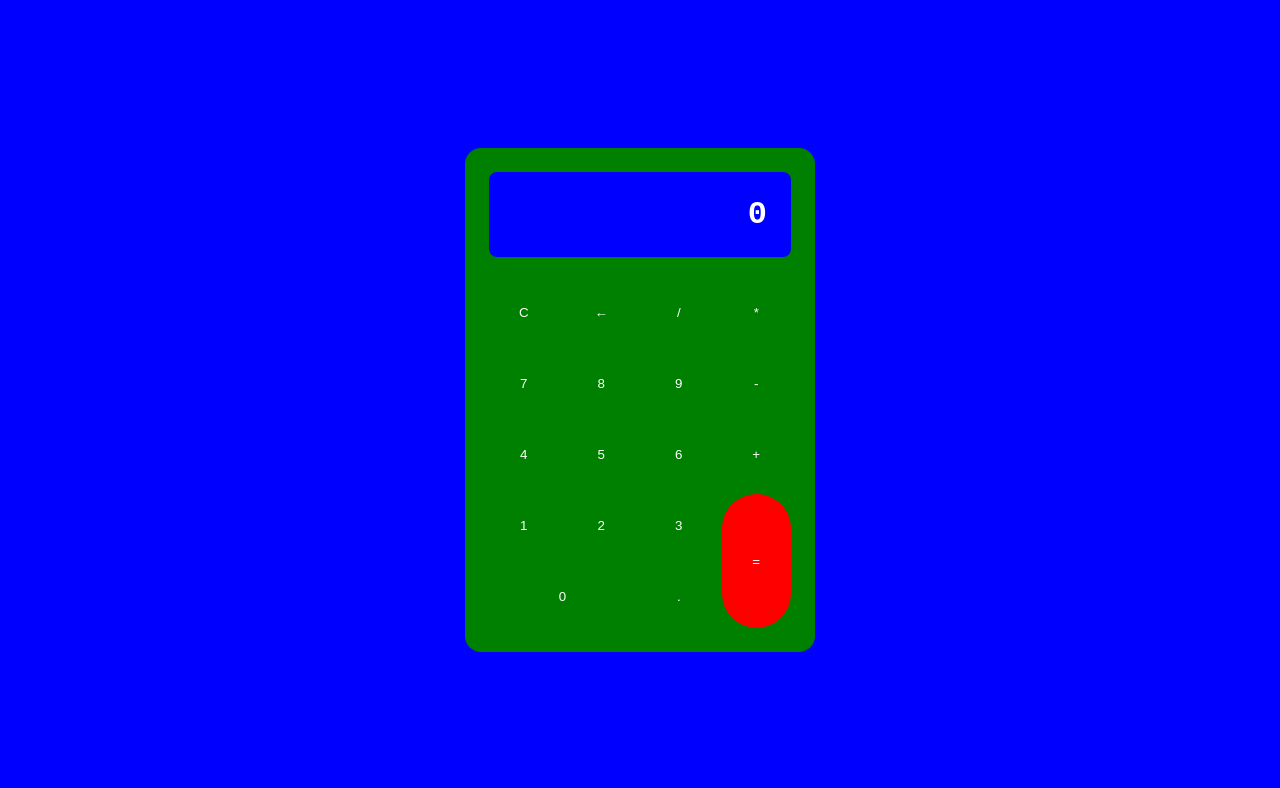
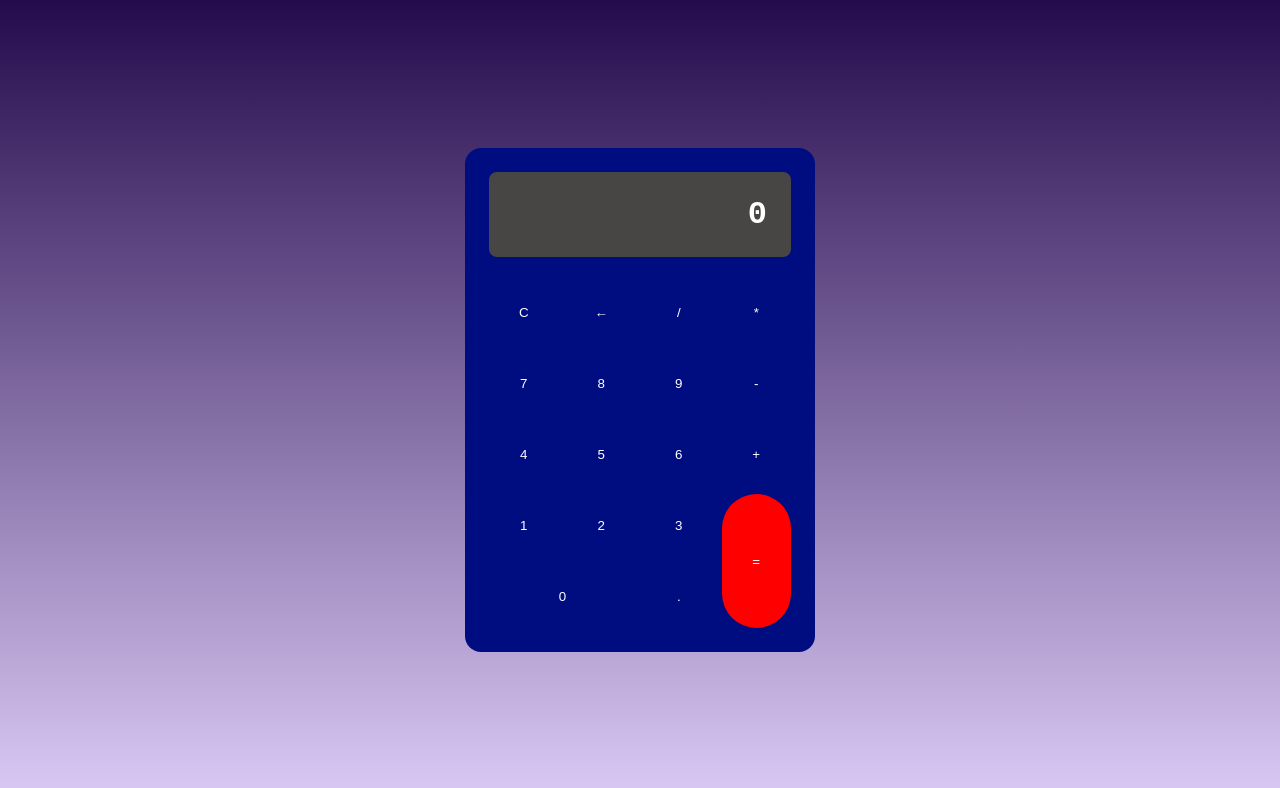
Before and after one commit to Diego2985/Proyecto-Calculadora, a plain HTML site: page index.html in a window 1280 px wide. Drawn offline with Linux system fonts and the light colour scheme.

Commit message:
cambio de colores

```diff
--- a/css/main.css
+++ b/css/main.css
@@ -7,13 +7,16 @@
 
 body {
     min-height: 100vh;
-    background-color: blue;
-    display: grid;
+    background: linear-gradient(to bottom, #240b4c, #DBC9F5);
+    margin: 0;
+    height: 100vh;
+    display: flex;
+    justify-content: center;
     place-items: center;
 }
 
 .calculadora {
-    background-color: green;
+    background-color: rgb(0, 13, 128);
     color: white;
     width: 350px;
     max-width: 100%;
@@ -26,7 +29,7 @@ body {
 
 .pantalla {
     grid-column: 1 / -1;
-    background-color: blue;
+    background-color: rgb(72, 69, 69);
     padding: 1.5rem;
     font-size: 2rem;
     text-align: right;
@@ -37,7 +40,7 @@ body {
 }
 
 .btn {
-    background-color: green;
+    background-color: rgb(0, 13, 128);
     color: white;
     border: 0;
     padding: 1.5rem .5rem;
```
Also changed, not shown: index.html (+2 -0 lines).
